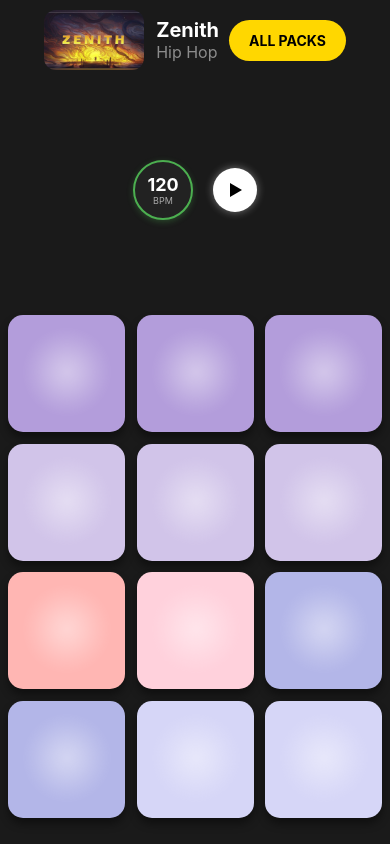
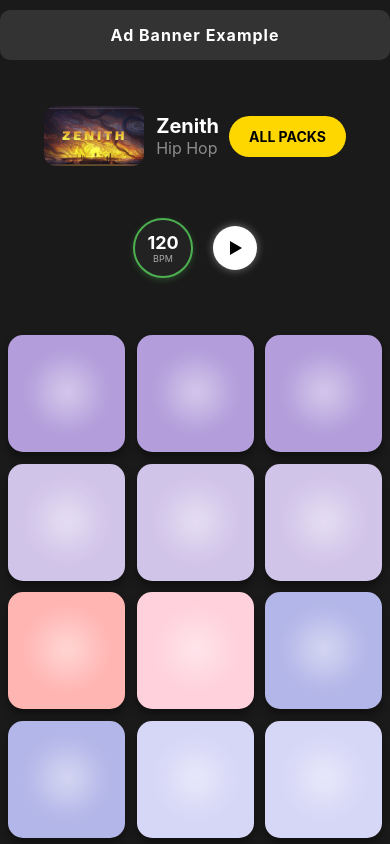
Before and after one commit to oktayshakirov/drum-pad-app, a React Native app: screen / in a window 390 px wide. Built offline with nearby package versions, Linux system fonts and the light colour scheme; what react-native-audio-api would draw is missing.

Commit message:
ad banner placeholder

```diff
--- /dev/null
+++ b/src/components/AdBanner.js
@@ -0,0 +1,29 @@
+import React from 'react';
+import {View, Text, StyleSheet} from 'react-native';
+
+const AdBanner = () => (
+  <View style={styles.banner}>
+    <Text style={styles.text}>Ad Banner Example</Text>
+  </View>
+);
+
+const styles = StyleSheet.create({
+  banner: {
+    width: '100%',
+    height: 50,
+    backgroundColor: '#333',
+    justifyContent: 'center',
+    alignItems: 'center',
+    borderRadius: 10,
+    marginTop: 10,
+    marginBottom: 5,
+  },
+  text: {
+    color: '#fff',
+    fontWeight: 'bold',
+    fontSize: 16,
+    letterSpacing: 1,
+  },
+});
+
+export default AdBanner;
--- a/src/components/PackLibrary.js
+++ b/src/components/PackLibrary.js
@@ -123,6 +123,7 @@ const styles = StyleSheet.create({
     margin: 10,
     alignItems: 'flex-start',
     flexDirection: 'column',
+    marginTop: 20,
   },
   packImage: {
     width: 170,
--- a/src/screens/DrumPadScreen.js
+++ b/src/screens/DrumPadScreen.js
@@ -6,6 +6,7 @@ import Metronome from '../components/Metronome';
 import ChannelSwitch from '../components/ChannelSwitch';
 import {AppContext} from '../contexts/AppContext';
 import {getPadConfigs} from '../utils/soundUtils';
+import AdBanner from '../components/AdBanner';
 
 const DrumPadScreen = () => {
   const {currentSoundPack, isLoading} = useContext(AppContext);
@@ -29,6 +30,7 @@ const DrumPadScreen = () => {
 
   return (
     <View style={styles.container}>
+      <AdBanner />
       <CurrentPack />
       <View style={styles.controlsRow}>
         {hasTwoChannels && (
@@ -60,7 +62,6 @@ const styles = StyleSheet.create({
     flex: 1,
     justifyContent: 'space-between',
     alignItems: 'center',
-    paddingBottom: 20,
   },
   loadingContainer: {
     flex: 1,
```
